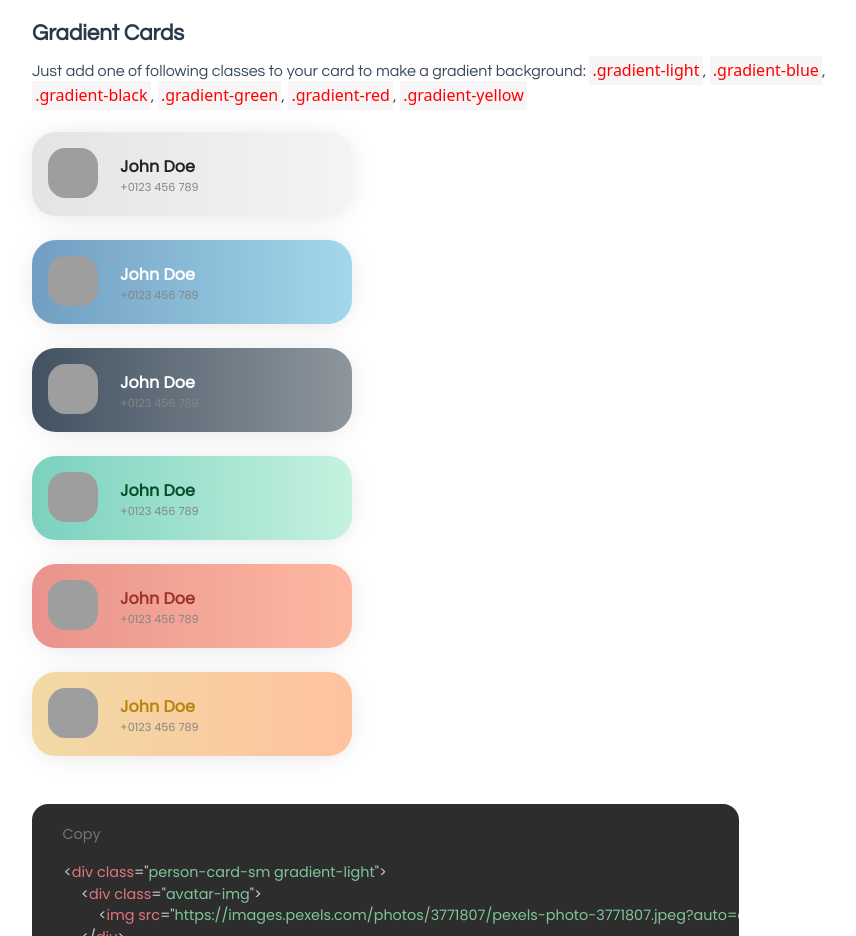
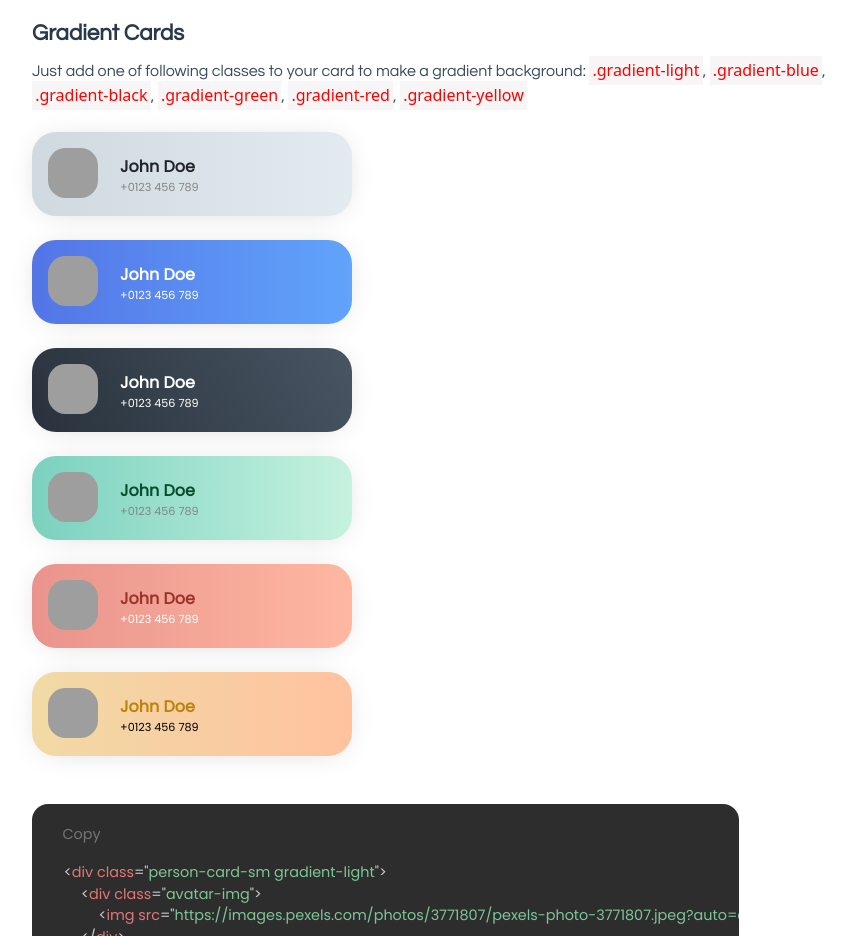
Before and after one commit to ciucacristi/elementric, a plain HTML site: page card.html in a window 1280 px wide. Shown: the part 1800-2736 px from the top of the page, without its empty margins (320-1176 px from the left). Drawn offline with nearby package versions, Linux system fonts and the light colour scheme; grey boxes are pictures that could not be loaded.

Commit message:
Gradient colors updated

```diff
--- a/Elementric/css/elementric.css
+++ b/Elementric/css/elementric.css
@@ -548,17 +548,17 @@ body {
 }
 
 .gradient-light {
-  background-image: linear-gradient(to right, #E4E4E4, #f4f4f4);
+  background-image: linear-gradient(to right, #cfd9df 0%, #e2ebf0 100%);
 }
 
 .gradient-blue {
-  background-image: linear-gradient(to right, #719EC2, #A3D8EB);
+  background-image: linear-gradient(to right, #5375E6, #61a4fb 100%);
   color: #fff;
   box-shadow: 0px 10px 20px -10px #719EC2;
 }
 
 .gradient-black {
-  background-image: linear-gradient(to right, #425262, #8e969d);
+  background-image: linear-gradient(60deg, #29323c 0%, #485563 100%);
   color: #fff;
   box-shadow: 0px 12px 20px -10px #303030;
 }
@@ -579,6 +579,22 @@ body {
   background-image: linear-gradient(to right, #f1daa5, #ffc29f);
   color: #ba8309;
   box-shadow: 0px 12px 20px -10px #f1daa5;
+}
+
+.gradient-blue .person-info {
+  color: #fff;
+}
+
+.gradient-black .person-info {
+  color: #fff;
+}
+
+.gradient-red .person-info {
+  color: #fff;
+}
+
+.gradient-yellow .person-info {
+  color: #000;
 }
 
 .gradient-black .closeButton {
@@ -1477,6 +1493,7 @@ select:focus {
 .person-info {
   color: #858585;
   font-size: 0.9rem;
+  font-weight: 500;
   margin: 1rem;
   margin-bottom: 2rem;
 }
```
